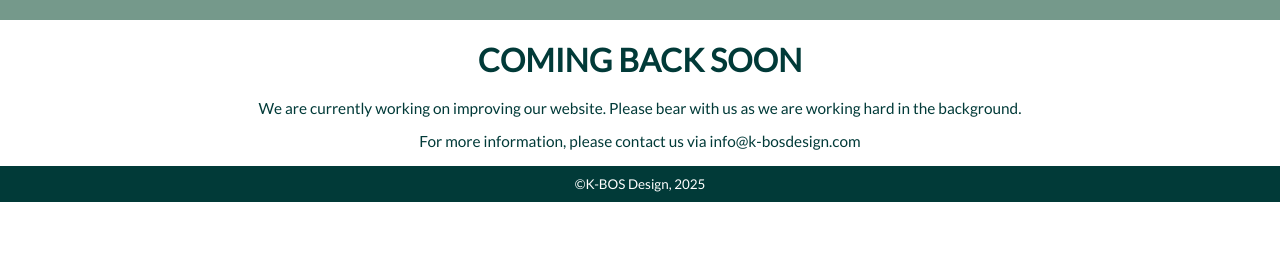
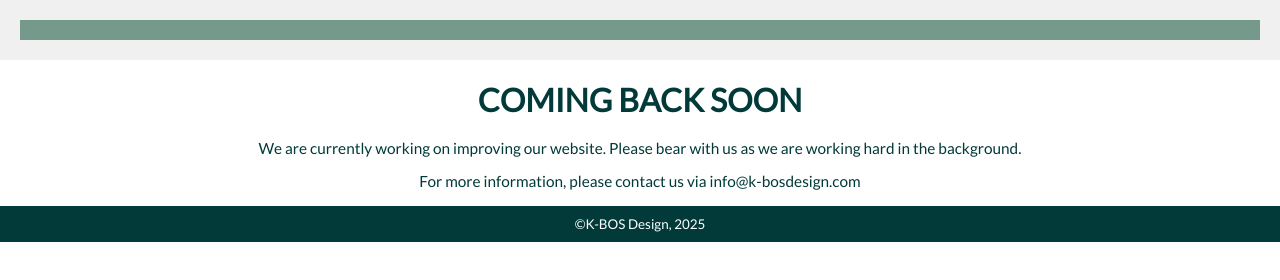
Before and after one commit to K-BOSDesign/K-BOSDesign, a plain HTML site: page index.html in a window 1280 px wide. Drawn offline with Linux system fonts and the light colour scheme.

Commit message:
Update index.html

```diff
--- a/index.html
+++ b/index.html
@@ -7,13 +7,13 @@
         <link rel="stylesheet" href="style.css">
     </head>
     <body>
-        <header>
-            <nav>
+        <header class="home">
+            <nav class="home">
                 <a href="index.html"></a>
             </nav>
-            <h1>Coming Back Soon</h1>
         </header>
         <main>
+            <h1>Coming Back Soon</h1>
             <p>We are currently working on improving our website. Please bear with us as we are working hard in the background.</p>
             <p>For more information, please contact us via info@k-bosdesign.com</p>
         </main>
```
